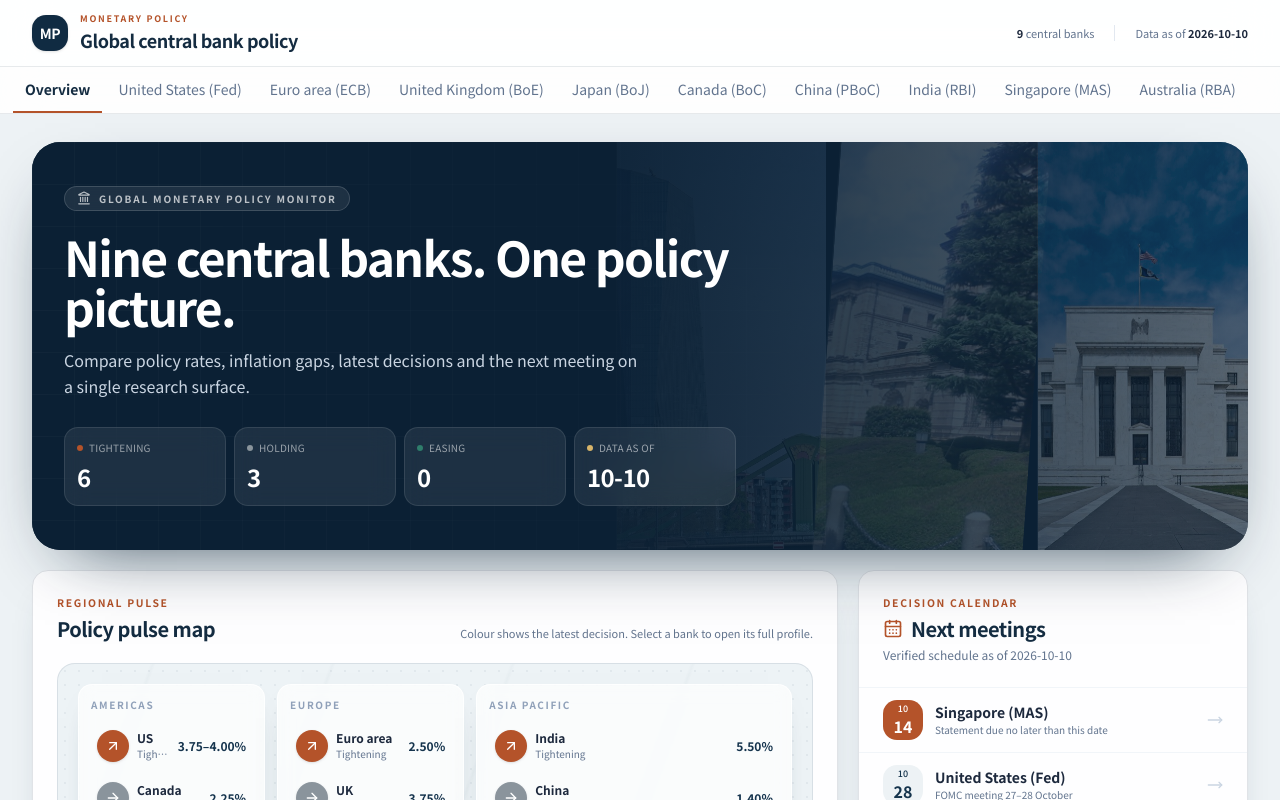
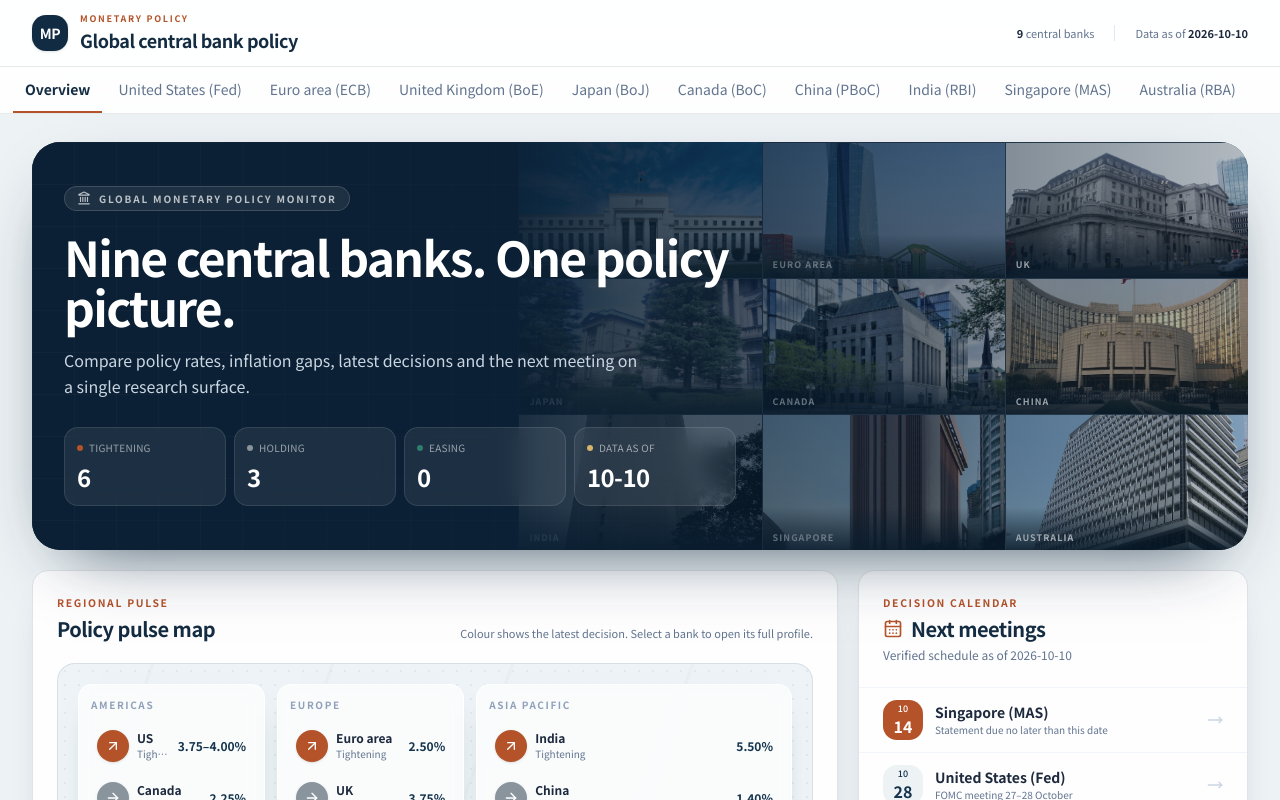
Before and after one commit to carolinezy99-wq/genesis, a Next.js app: page / in a window 1280 px wide. Shown: the top 800 px of the page. Built offline with nearby package versions, Linux system fonts and the light colour scheme.

Commit message:
Show all nine banks in overview hero

```diff
--- a/src/components/overview-hero.tsx
+++ b/src/components/overview-hero.tsx
@@ -8,7 +8,7 @@ import { history } from "@/lib/history"
 import { metricsFor, stanceColor, summary } from "@/lib/metrics"
 import { headquarters } from "@/lib/places"
 
-const featured = ["ecb", "boj", "fed"]
+const featured = ["fed", "ecb", "boe", "boj", "boc", "pboc", "rbi", "mas", "rba"]
 
 const stanceIcon = {
   tightening: ArrowUpRight,
@@ -34,24 +34,32 @@ export function OverviewHero({ locale, onSelect }: { locale: Locale; onSelect: (
   return (
     <div className="grid gap-5">
       <section className="hero-shell relative overflow-hidden rounded-[1.75rem] bg-[#0b2034] text-white shadow-[0_28px_70px_-38px_rgba(8,30,49,0.9)]">
-        <div className="absolute inset-y-0 right-0 hidden w-[52%] lg:grid lg:grid-cols-3">
-          {featured.map((id, index) => {
+        <div className="absolute inset-y-0 right-0 hidden w-[60%] lg:grid lg:grid-cols-3 lg:grid-rows-3">
+          {featured.map((id) => {
             const place = headquarters[id]
+            const bank = banks.find((item) => item.id === id)
             return place ? (
-              <div key={id} className="relative overflow-hidden border-l border-white/10" style={{ transform: `skewX(${index === 1 ? -4 : 0}deg)` }}>
+              <div key={id} className="relative overflow-hidden border-l border-t border-white/15 first:border-t-0">
                 <Image
                   src={`${process.env.NEXT_PUBLIC_BASE_PATH ?? ""}${place.image}`}
                   alt={place.alt[locale]}
                   fill
                   priority
-                  sizes="220px"
-                  className="object-cover opacity-55 saturate-[.8]"
+                  sizes="260px"
+                  className="object-cover opacity-75 saturate-[.78] contrast-[1.06]"
                 />
+                {bank ? (
+                  <div className="absolute inset-x-0 bottom-0 bg-gradient-to-t from-[#071725]/85 via-[#071725]/45 to-transparent px-2.5 pt-6 pb-1.5">
+                    <span className="block truncate text-[9px] font-semibold tracking-[0.12em] text-white/85 uppercase">
+                      {chartName(bank, locale)}
+                    </span>
+                  </div>
+                ) : null}
               </div>
             ) : null
           })}
         </div>
-        <div className="pointer-events-none absolute inset-0 bg-[linear-gradient(90deg,#0b2034_0%,rgba(11,32,52,.96)_43%,rgba(11,32,52,.4)_100%)]" />
+        <div className="pointer-events-none absolute inset-0 bg-[linear-gradient(90deg,#0b2034_0%,rgba(11,32,52,.98)_36%,rgba(11,32,52,.74)_51%,rgba(11,32,52,.08)_100%)]" />
         <div className="pointer-events-none absolute inset-0 hero-grid opacity-20" />
 
         <div className="relative z-10 max-w-3xl px-5 py-7 sm:px-8 sm:py-9 lg:py-11">
--- a/src/lib/places.ts
+++ b/src/lib/places.ts
@@ -87,16 +87,16 @@ export const headquarters: Record<string, Headquarters> = {
   },
   pboc: {
     image: "/buildings/pboc.jpg",
-    width: 1920,
-    height: 1538,
-    alt: { en: "People's Bank of China head office on Beijing Financial Street", zh: "北京金融街的中国人民银行总行办公楼" },
+    width: 1100,
+    height: 825,
+    alt: { en: "People's Bank of China headquarters, Beijing", zh: "中国人民银行总行，北京" },
     address: { en: "No. 32 Chengfang Street, Xicheng District, Beijing 100800", zh: "北京市西城区成方街32号，邮编 100800" },
     addressUrl: "https://www.pbc.gov.cn/bangongting/135485/3310241/index.html",
     credit: {
-      author: "Boubloub",
-      licence: "CC0 1.0",
-      licenceUrl: "https://creativecommons.org/publicdomain/zero/1.0/",
-      sourceUrl: "https://commons.wikimedia.org/wiki/File:Beijing_PBC_NewHQ.jpg",
+      author: "Max12Max",
+      licence: "CC BY-SA 4.0",
+      licenceUrl: "https://creativecommons.org/licenses/by-sa/4.0",
+      sourceUrl: "https://commons.wikimedia.org/wiki/File:People%27s_Bank_of_China_Headquarter,_Beijing.jpg",
     },
   },
   rbi: {
```
Also changed, not shown: public/buildings/pboc.jpg.
